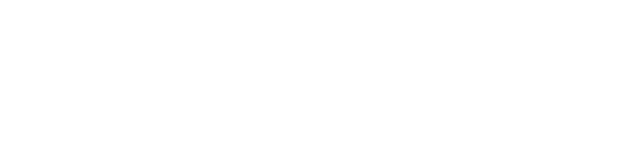
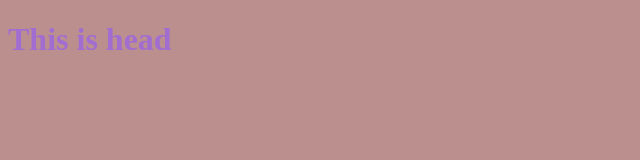
Before and after one commit to MariaSmetaniuk/for-me2, a plain HTML site: page index.html in a window 1280 px wide. Shown: the whole page, without its empty margins (0-640 px from the left). Drawn offline with Linux system fonts and the light colour scheme.

Commit message:
Добавила назву і стилі

```diff
--- a/index.html
+++ b/index.html
@@ -5,8 +5,9 @@
     <meta http-equiv="X-UA-Compatible" content="IE=edge">
     <meta name="viewport" content="width=device-width, initial-scale=1.0">
     <title>For-me</title>
+    <link rel="stylesheet" href="./css/styles.css">
 </head>
 <body>
-
+    <h1>This is head</h1>
 </body>
 </html>
```
